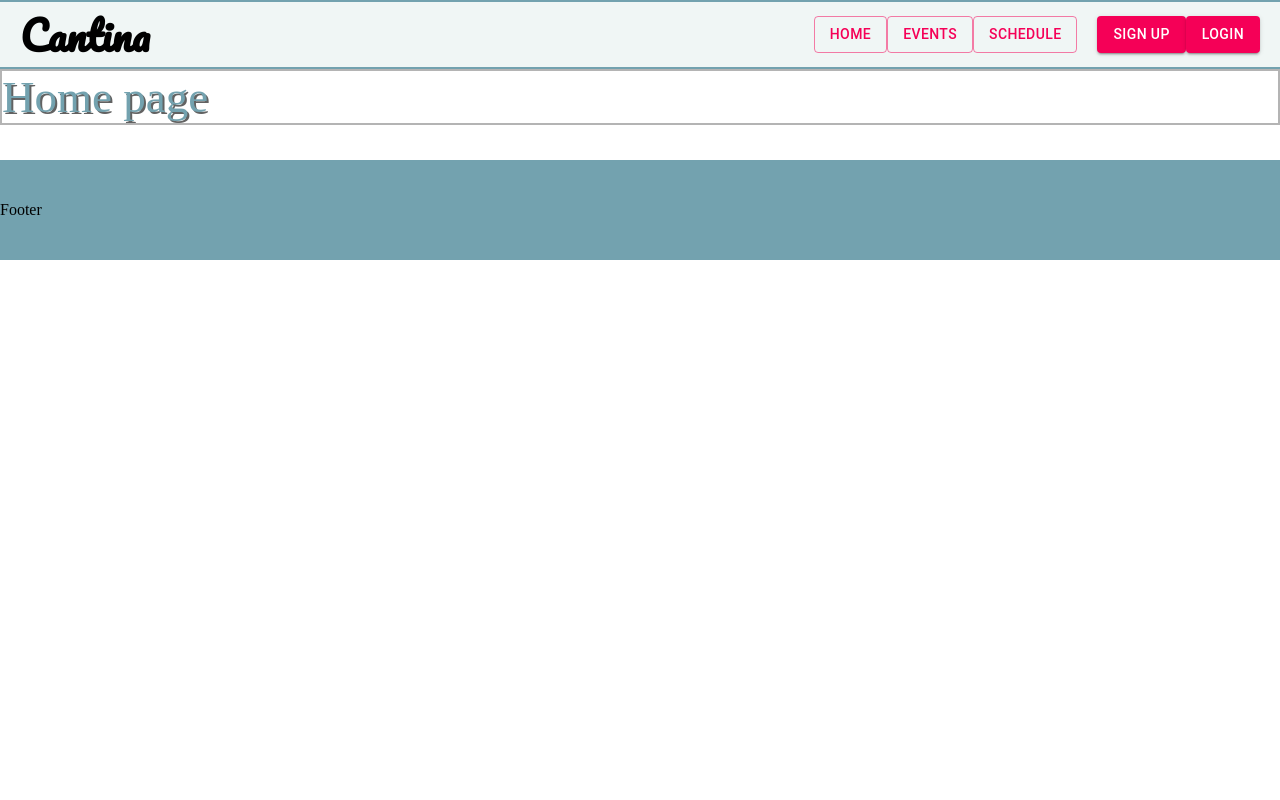
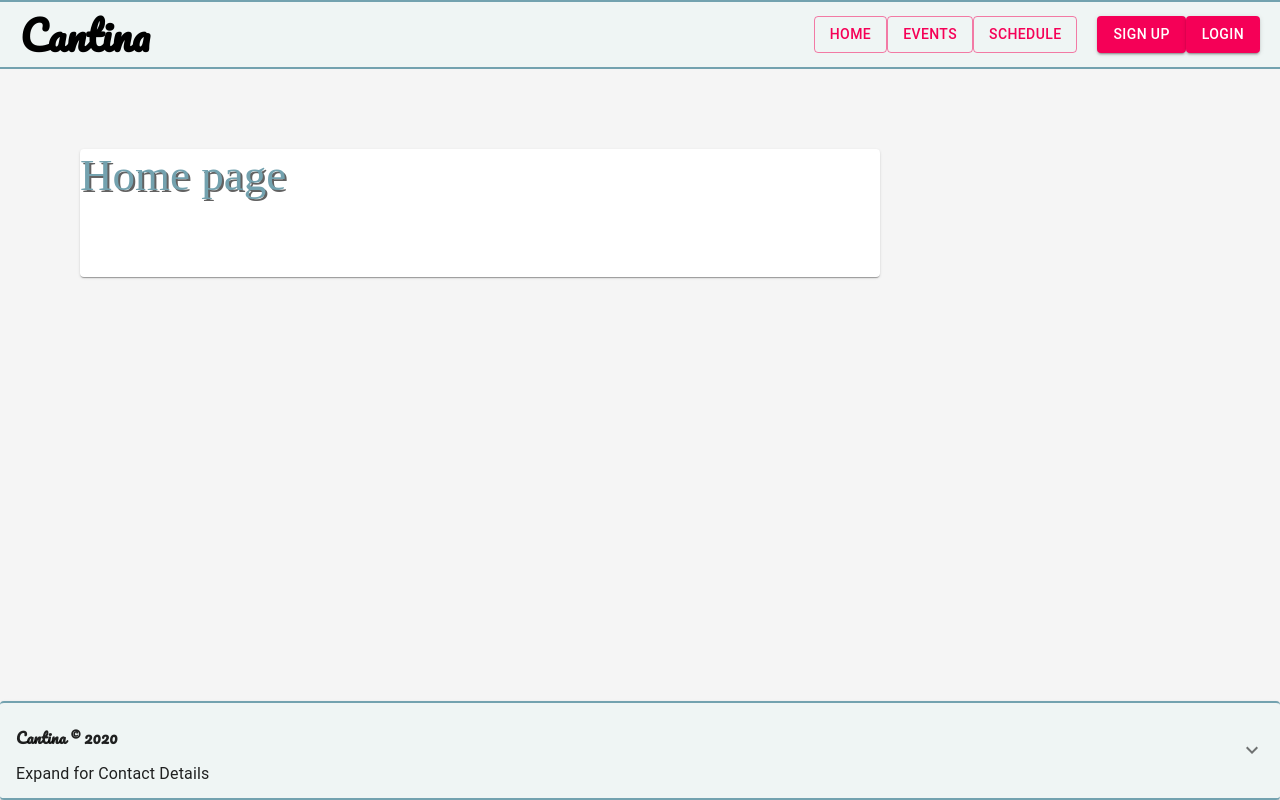
Before and after one commit to Zevubu/Adventreon, a React (Create React App) app in the folder client/: page / in a window 1280 px wide. Built offline with nearby package versions, Linux system fonts and the light colour scheme.

Commit message:
styled footer and changed background color for body

```diff
--- a/client/public/index.html
+++ b/client/public/index.html
@@ -27,12 +27,9 @@
     -->
     <title>React App</title>
     <style>
-      a:visited {
-text-decoration: none;
-}
-  span:visited{
-    text-decoration: none;
-  }
+      body{
+      background-color: #f5f5f5;
+      }
     </style>
   </head>
   <body>
--- a/client/src/App.css
+++ b/client/src/App.css
@@ -28,8 +28,13 @@
 .App-link {
   color: #61dafb;
 }
+
 a:visited {
 text-decoration: none;
+}
+
+body {
+  background-color: #f5f5f5;
 }
 
 @keyframes App-logo-spin {
--- a/client/src/componets/footer/index.js
+++ b/client/src/componets/footer/index.js
@@ -1,12 +1,46 @@
-import React from "react";
-import {FooterBody} from "../../styles/componentStyles"
+import React from 'react';
+import { Logo } from "../../styles/componentStyles";
+import { makeStyles } from '@material-ui/core/styles';
+import ExpansionPanel from '@material-ui/core/ExpansionPanel';
+import ExpansionPanelSummary from '@material-ui/core/ExpansionPanelSummary';
+import ExpansionPanelDetails from '@material-ui/core/ExpansionPanelDetails';
+import Typography from '@material-ui/core/Typography';
+import ExpandMoreIcon from '@material-ui/icons/ExpandMore';
 
-function Footer (){
-    return(
-            <FooterBody>
-                <p>Footer</p>
-            </FooterBody>
-    )
+const useStyles = makeStyles(theme => ({
+  root: {
+    width: '100%',
+    justifyContent: 'space-between',
+    position: "fixed",
+    left: "0",
+    bottom: "0",
+  },
+  heading: {
+    fontSize: theme.typography.pxToRem(15),
+    fontWeight: theme.typography.fontWeightRegular,
+  },
+}));
+
+export default function Footer() {
+  const classes = useStyles();
+
+  return (
+    <div className={classes.root} >
+      <ExpansionPanel style={{backgroundColor: 'rgba(238,245,244,0.867)', borderBottom: 'rgb(115,162,175) solid 2px', borderTop: 'rgb(115,162,175) solid 2px'}}>
+        <ExpansionPanelSummary
+          expandIcon={<ExpandMoreIcon />}
+          aria-controls="panel1a-content"
+          id="panel1a-header"
+        >
+          <Typography className={classes.heading}><Logo style={{fontSize: '15px'}}>Cantina &copy; 2020</Logo><Typography>Expand for Contact Details</Typography></Typography>
+        </ExpansionPanelSummary>
+        <ExpansionPanelDetails>
+          <Typography>
+            This is App was Developed by Zeb, Amit & Andrew
+          </Typography>
+        </ExpansionPanelDetails>
+      </ExpansionPanel>
+
+    </div>
+  );
 }
-
-export default Footer;
--- a/client/src/pages/home/index.js
+++ b/client/src/pages/home/index.js
@@ -1,11 +1,31 @@
 import React from "react";
 import {DivWBorder, H1T} from "../../styles/homeStyle"
+import { makeStyles } from '@material-ui/core/styles';
+import Paper from '@material-ui/core/Paper';
+
+const useStyles = makeStyles(theme => ({
+        root: {
+          display: 'flex',
+          flexWrap: 'wrap',
+          '& > *': {
+            margin: theme.spacing(10),
+            width: theme.spacing(300),
+            height: theme.spacing(16),
+          },
+        },
+      }));
 
 function HomePage (){
+const classes = useStyles();
+
     return(
-            <DivWBorder>
+        <div style={{width: '75%' }} className={classes.root}>
+            <Paper elavation={3}>
+
                     <H1T>Home page</H1T>
-            </DivWBorder>
+
+            </Paper>
+        </div>
     )
 }
 
--- a/package.json
+++ b/package.json
@@ -25,6 +25,7 @@
   },
   "dependencies": {
     "@material-ui/core": "^4.9.7",
+    "@material-ui/icons": "^4.9.1",
     "acorn": "^7.1.1",
     "cors": "^2.8.5",
     "dotenv": "^8.2.0",
```
Also changed, not shown: 1 other file (tests, documents, lock files or other folders).
